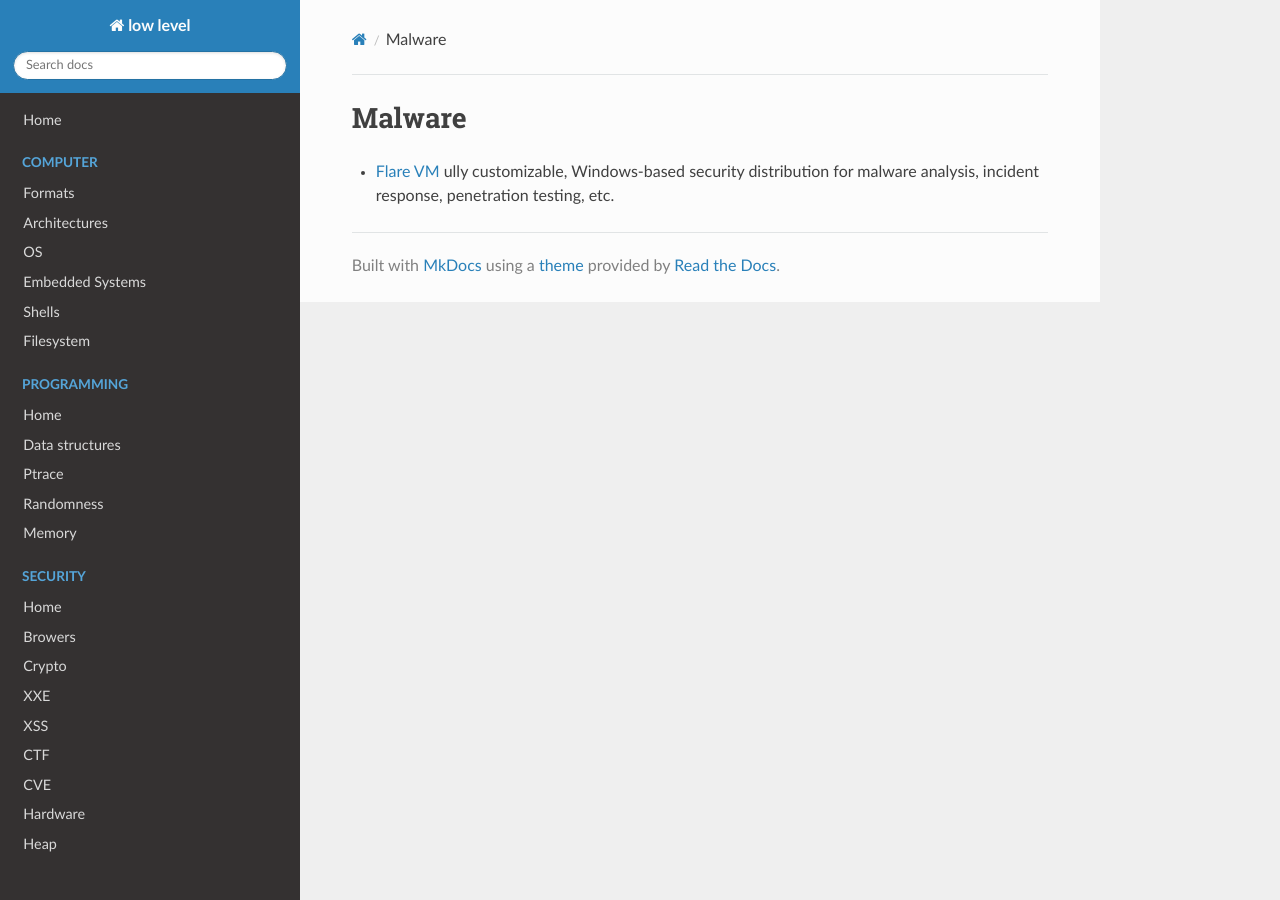
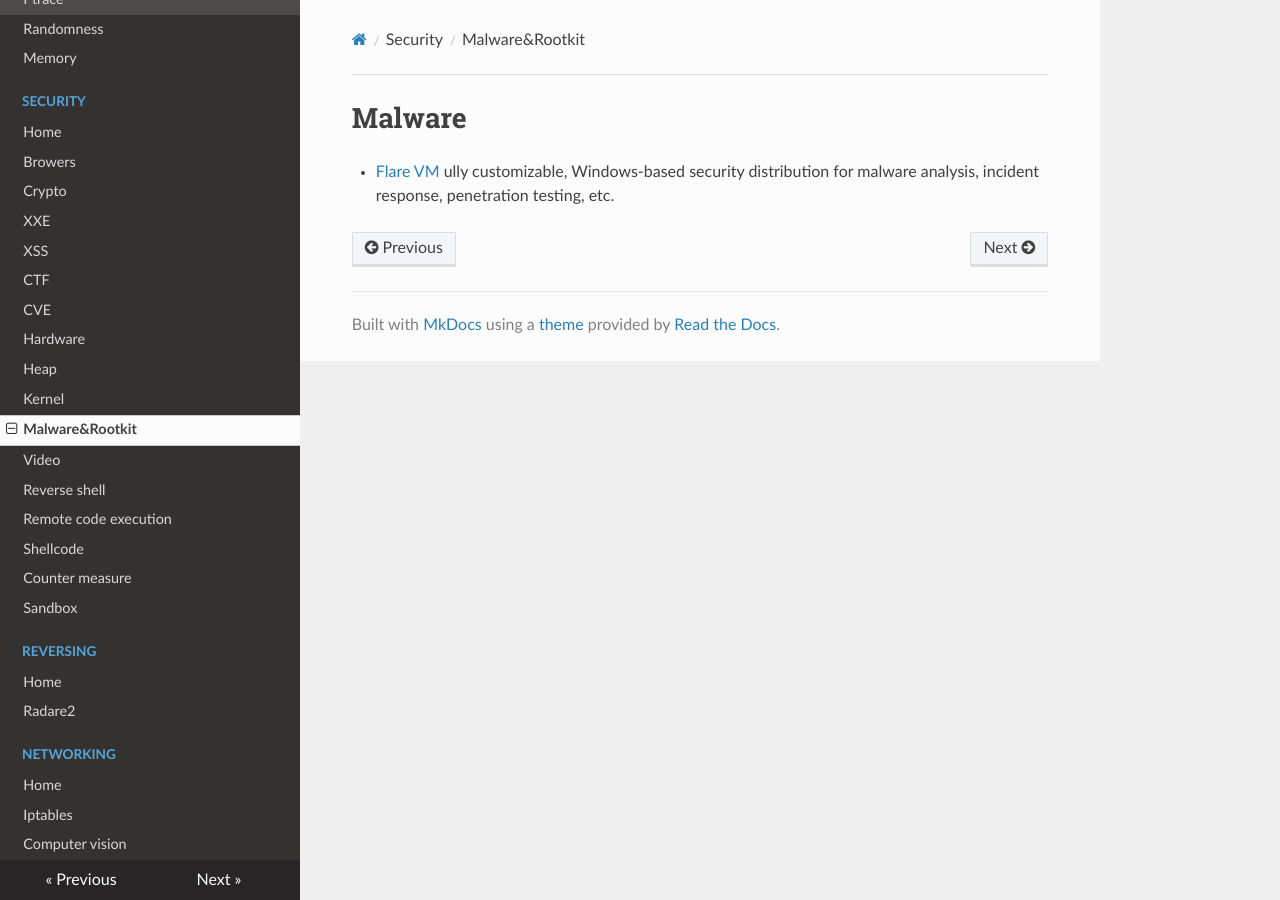
Before and after one commit to gipi/low-level, an MkDocs documentation site: the page built from docs/security/malware.md, in a window 1280 px wide. Built offline with MkDocs 1.6.1, drawn with Linux system fonts in a browser that asks for light colours; nearby versions of some CDN libraries; old or Windows-style settings are respelled for this version of MkDocs.

Commit message:
Move malware page.

```diff
--- a/mkdocs.yml
+++ b/mkdocs.yml
@@ -27,6 +27,7 @@ pages:
   - 'Hardware': security/hardware.md
   - 'Heap': security/heap.md
   - 'Kernel': security/kernel.md
+  - 'Malware&Rootkit': security/malware.md
   - 'Video':    security/video.md
   - 'Reverse shell': security/reverse-shell.md
   - Remote code execution: security/rce.md
```
Also changed, not shown: docs/security/malware.md (renamed from docs/malware.md).
